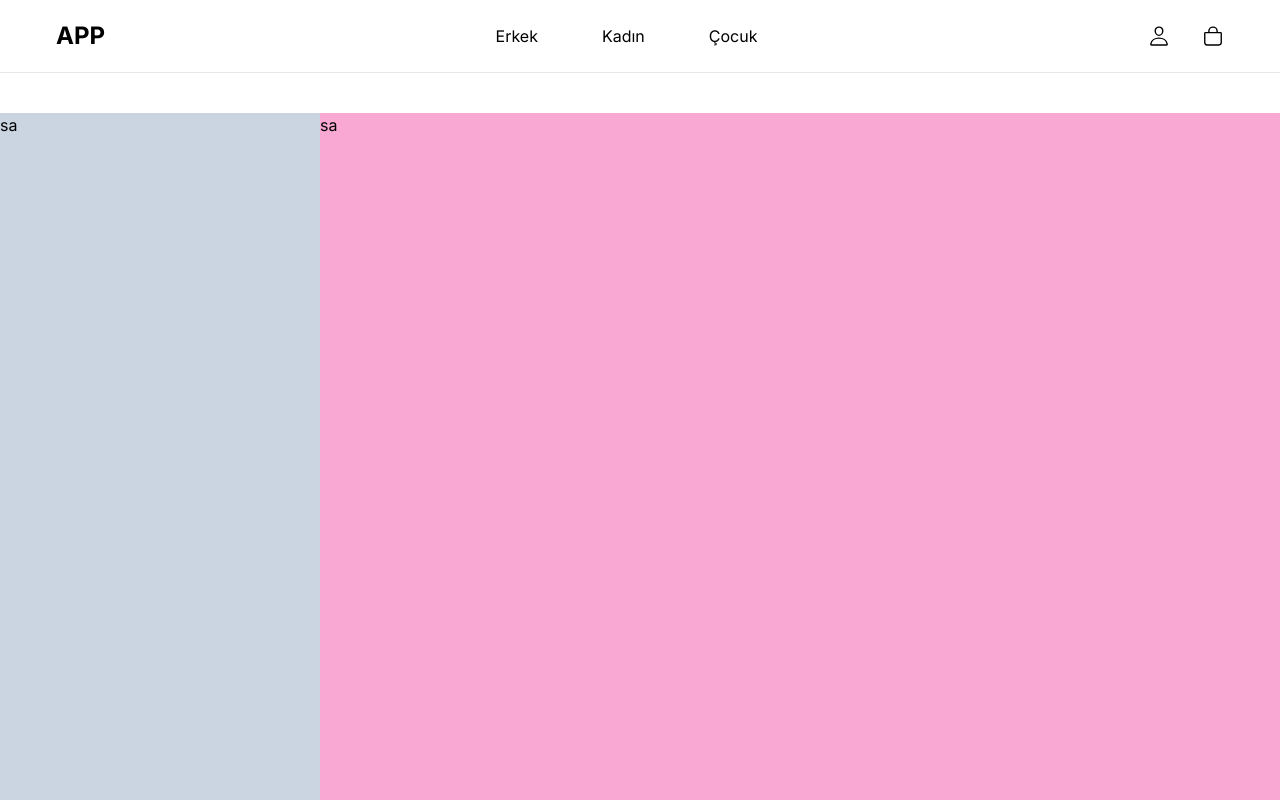
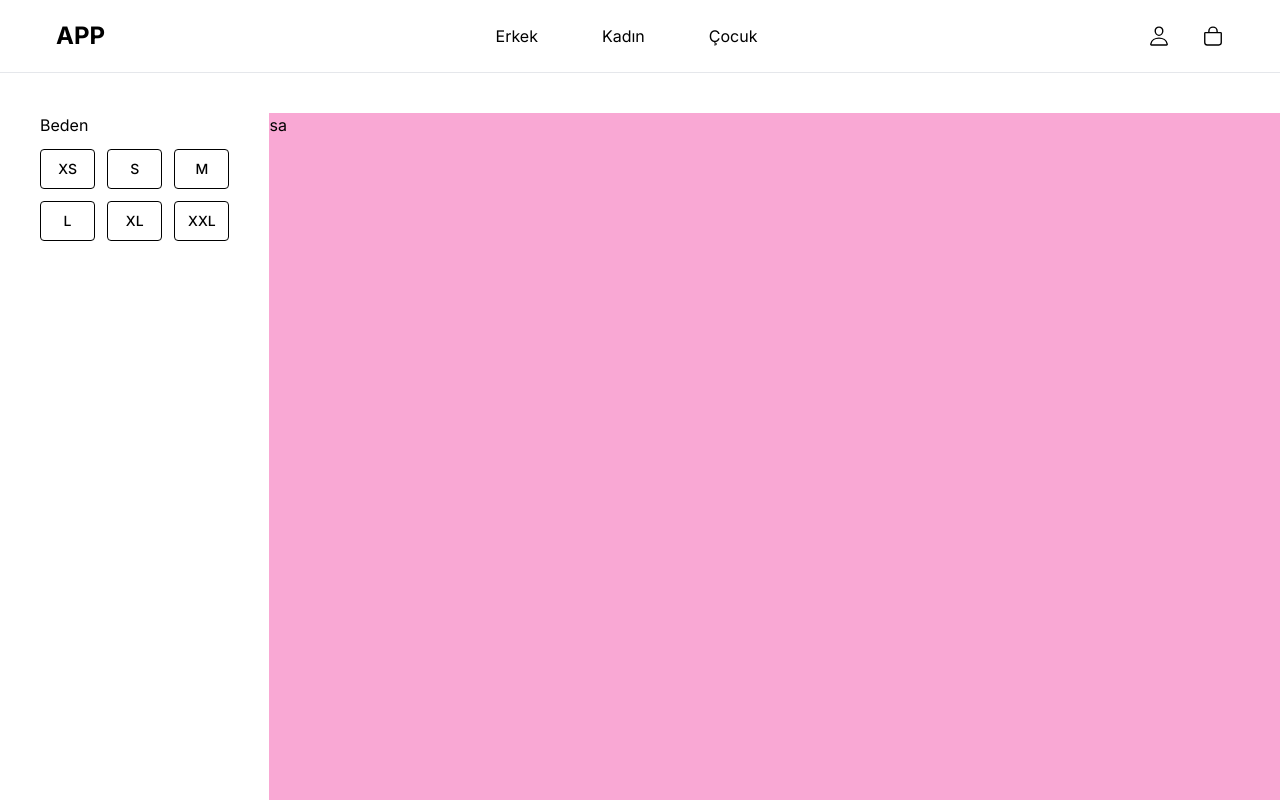
Before and after one commit to hasancelikoglu/nextjs-shopping-app, a Next.js app: page / in a window 1280 px wide. Shown: the top 800 px of the page. Built offline with nearby package versions, Linux system fonts and the light colour scheme.

Commit message:
feat: sidebar, size div

```diff
--- a/components/sidebar.js
+++ b/components/sidebar.js
@@ -1,3 +1,9 @@
+import Size from "./size";
+
 export default function Sidebar() {
-	return <aside className="bg-slate-300 w-2/6 sticky top-0 h-screen">sa</aside>;
+	return (
+		<aside className="sticky top-10 h-screen w-1/4 flex flex-col px-10">
+			<Size />
+		</aside>
+	);
 }
--- /dev/null
+++ b/components/size.js
@@ -0,0 +1,27 @@
+export default function Size() {
+	return (
+		<div>
+			<h3 className="mb-3">Beden</h3>
+			<div className="grid grid-cols-3 gap-x-3 gap-y-3">
+				<div className="text-sm font-medium h-10 flex items-center justify-center border-[0.5px] rounded bg-white border-black hover:bg-black hover:text-white transition-all cursor-pointer">
+					XS
+				</div>
+				<div className="text-sm font-medium h-10 flex items-center justify-center border-[0.5px] rounded bg-white border-black hover:bg-black hover:text-white transition-all cursor-pointer">
+					S
+				</div>
+				<div className="text-sm font-medium h-10 flex items-center justify-center border-[0.5px] rounded bg-white border-black hover:bg-black hover:text-white transition-all cursor-pointer">
+					M
+				</div>
+				<div className="text-sm font-medium h-10 flex items-center justify-center border-[0.5px] rounded bg-white border-black hover:bg-black hover:text-white transition-all cursor-pointer">
+					L
+				</div>
+				<div className="text-sm font-medium h-10 flex items-center justify-center border-[0.5px] rounded bg-white border-black hover:bg-black hover:text-white transition-all cursor-pointer">
+					XL
+				</div>
+				<div className="text-sm font-medium h-10 flex items-center justify-center border-[0.5px] rounded bg-white border-black hover:bg-black hover:text-white transition-all cursor-pointer">
+					XXL
+				</div>
+			</div>
+		</div>
+	);
+}
```
